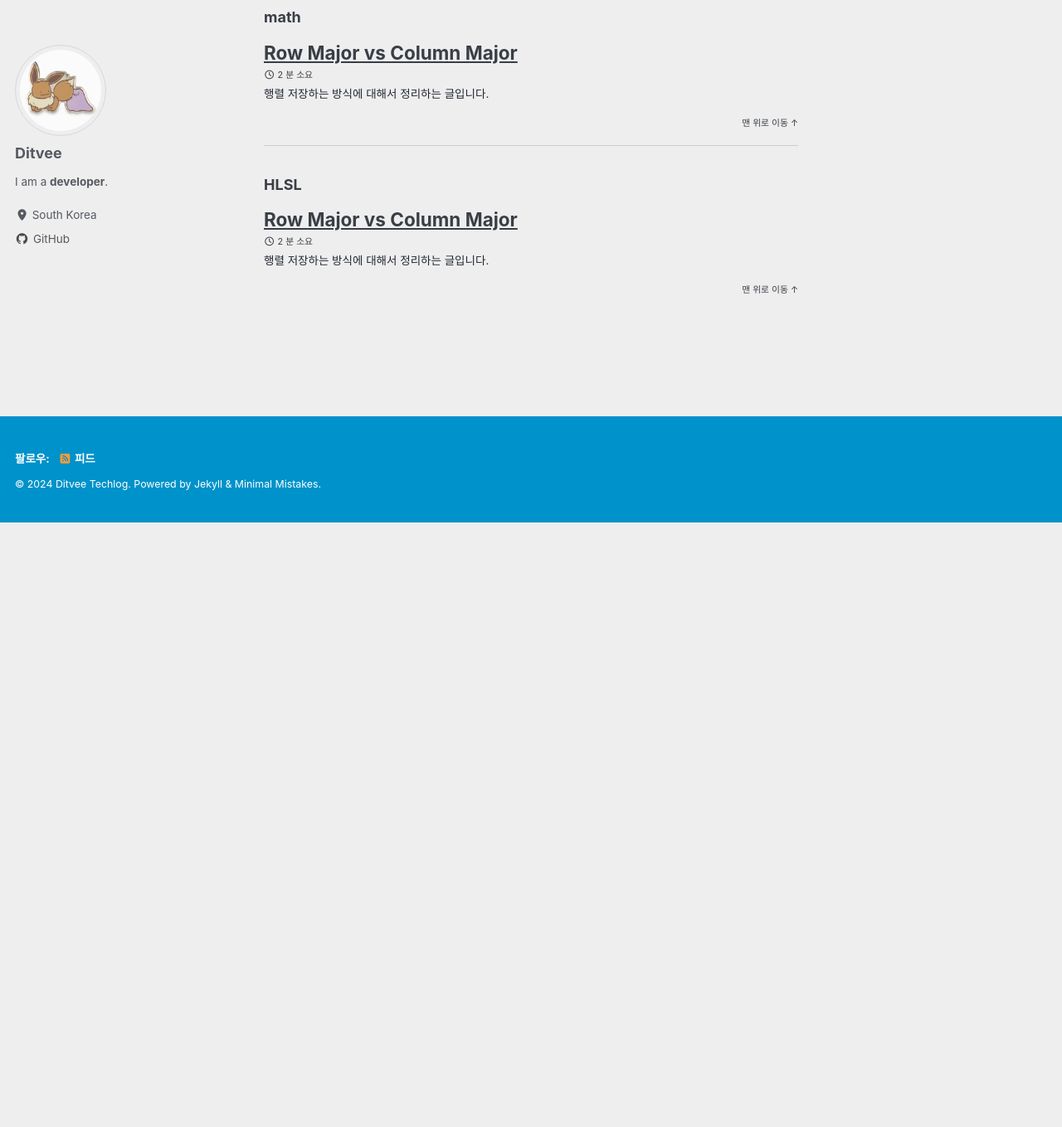
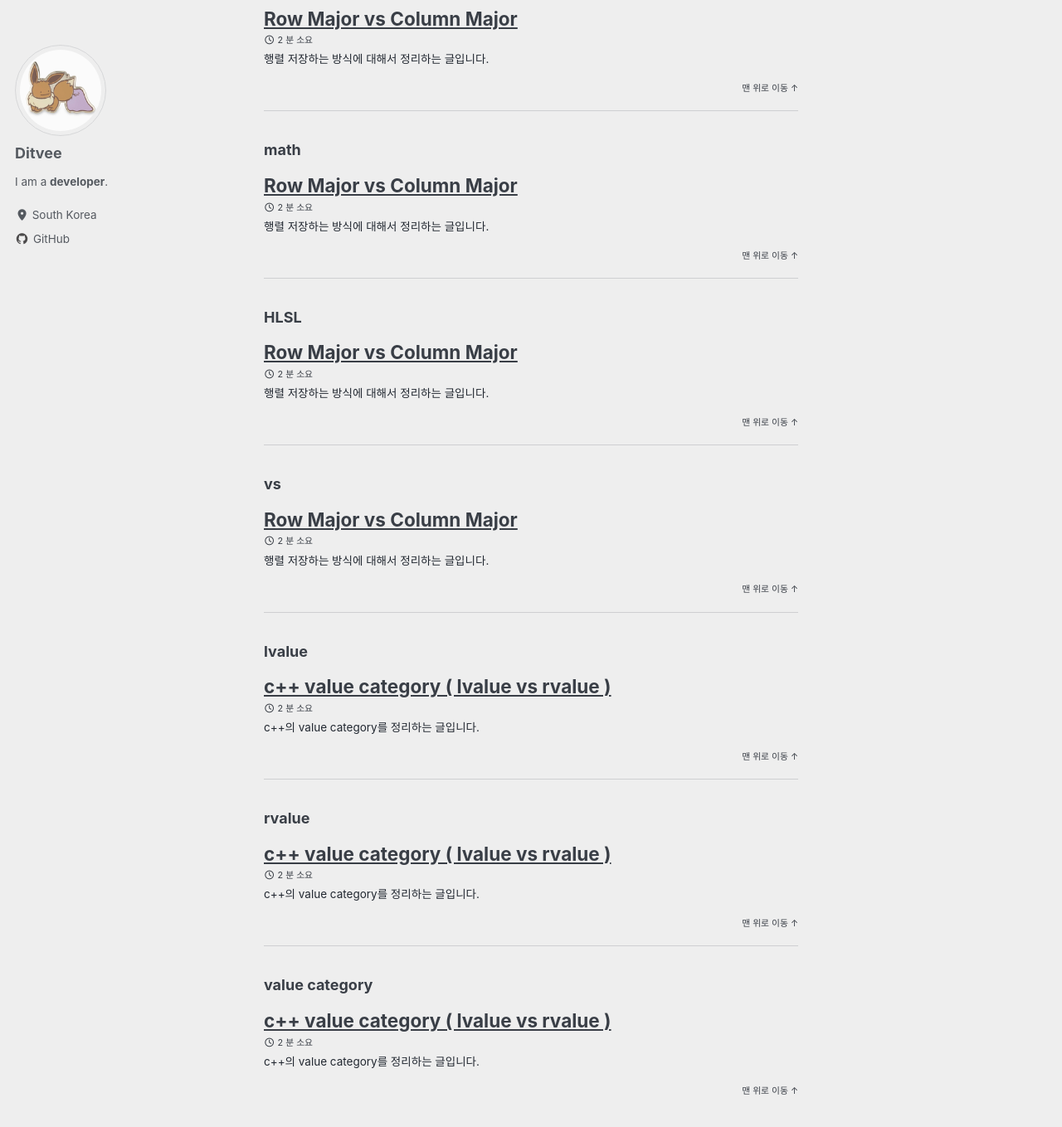
Before and after one commit to JuJinHyeong/JuJinHyeong.github.io, a Jekyll site: the page built from _pages/tag-archive.md, in a window 1280 px wide and 1400 px high, scrolled down 1987 px. Shown: the top 1359 px of the window at 83% size. Built offline with Jekyll 4.4.1, drawn with Linux system fonts in a browser that asks for light colours; cached includes are drawn as plain includes; some web fonts are replaced; before the commit the page ends 2617 px from its top, so only the background shows below that; some of the changed lines change nothing that is shown; some of the changed text lies outside the part shown.

Commit message:
add post value category

````diff
--- a/_posts/2024-05-17-Row-major-vs-Column-major.md
+++ b/_posts/2024-05-17-Row-major-vs-Column-major.md
@@ -9,6 +9,7 @@ tags:
   - directx
   - math
   - HLSL
+  - vs
 ---
 ! 틀린 내용이 있을 수 있습니다. 틀린 내용이 있다면 댓글 부탁드립니다.
 {: .notice--danger}
--- /dev/null
+++ b/_posts/2024-05-18-c++-value-category.md
@@ -0,0 +1,157 @@
+---
+layout: single
+title: "c++ value category ( lvalue vs rvalue )"
+excerpt: "c++의 value category를 정리하는 글입니다."
+categories:
+  - Back To Basics
+tags:
+  - c++
+  - lvalue
+  - rvalue
+  - value category
+---
+! 틀린 내용이 있을 수 있습니다. 틀린 내용이 있다면 댓글 부탁드립니다.
+{: .notice--danger}
+모든 테스트는 visual studio 22 에서 진행했습니다.
+{: .notice--info}
+
+## 개요
+이 글에서는 c++의 value category의 정의와 각 category의 특징과 예제에 대해서 설명한다.
+
+## lvalue와 rvalue의 정의
+### lvalue
+lvalue는 operator= 에서 왼쪽에 들어갈 수 있는 값을 말한다. 일반적으로, **메모리 위치나 참조하고, 식별자를 가지고 있는 식**를 lvalue라고 한다.
+### rvalue
+rvalue의 정의도 비슷하게 operator= 에서 오른쪽에 들어갈 수 있는 값을 말한다. 그래서 모든 lvalue는 rvalue이지만 rvalue는 lvalue일 수도 있고 아닐 수 있다.
+일반적으로는 **메모리 위치가 있고, 식별자가 없는 식**를 rvalue라고 한다.
+```cpp
+#define rvalue 42
+int lvalue;
+lvalue = rvalue;
+```
+
+## value category
+lvalue와 rvalue도 여러가지로 나뉜다. c++17 standard 에서는 아래와 같이 value의 category를 나누게 된다.
+![value-category]({{ site.url }}{{ site.baseurl }}/assets/images/value_categories.png){: .align-center}
+### glvalue ( generalized lvalue )
+식별자로 정의되는 모든 식을 뜻한다.
+```cpp
+int a = 10; // a is glvalue
+```
+
+### prvalue ( pure rvalue )
+아래의 두가지를 평가하는 식이다.
+1. built-in operator ( +, - , etc... ) 으로 계산하는 식
+2. 초기화 된 개체
+
+**특성**
+
+```cpp
+struct S {
+    S() : m{42} {}
+    S(int a) : m{a} {}
+    int m;
+};
+
+int main() {
+    int a = 1 + 3; // 1 + 3 is prvalue
+    S s = S{}; // S{} is prvalue
+}
+```
+
+### xvalue ( eXpiring value )
+glvalue 이지만 다시 사용이 가능한 value를 뜻한다.
+```cpp
+class Foo {
+    int value;
+};
+
+int main() {
+    Foo f1;
+    Foo f2 = std::move(f1); // std::move(f1) is xvalue
+}
+```
+
+### lvalue
+glvalue 중에 xvalue가 아닌 식이다.
+
+### rvalue
+prvalue거나 xvalue인 식이다.
+
+### 확인 방법
+value category 중에 어디에 포함되는지는 c++의 `decltype` 과 `true_type`, `false_type` 으로 확인이 가능하다. 아래의 코드는 expression이 어느 카테고리에 들어가는지 컴파일타임에 확인하는 코드이다.
+```cpp
+// reference: https://en.cppreference.com/w/cpp/language/value_category
+
+#include <type_traits>
+#include <utility>
+
+template <class T> struct is_prvalue : std::true_type {};
+template <class T> struct is_prvalue<T&> : std::false_type {};
+template <class T> struct is_prvalue<T&&> : std::false_type {};
+
+template <class T> struct is_lvalue : std::false_type {};
+template <class T> struct is_lvalue<T&> : std::true_type {};
+template <class T> struct is_lvalue<T&&> : std::false_type {};
+
+template <class T> struct is_xvalue : std::false_type {};
+template <class T> struct is_xvalue<T&> : std::false_type {};
+template <class T> struct is_xvalue<T&&> : std::true_type {};
+
+int main()
+{
+	int a{ 42 };
+	int& b{ a };
+	int&& r{ std::move(a) };
+
+	// Expression `42` is prvalue
+	static_assert(is_prvalue<decltype((42))>::value, "");
+
+	// Expression `a` is lvalue
+	static_assert(is_lvalue<decltype((a))>::value, "");
+
+	// Expression `b` is lvalue
+	static_assert(is_lvalue<decltype((b))>::value, "");
+
+	// Expression `std::move(a)` is xvalue
+	static_assert(is_xvalue<decltype((std::move(a)))>::value, "");
+
+	// Type of variable `r` is rvalue reference
+	static_assert(std::is_rvalue_reference<decltype(r)>::value, "");
+
+	// Type of variable `b` is lvalue reference
+	static_assert(std::is_lvalue_reference<decltype(b)>::value, "");
+
+	// Expression `r` is lvalue
+	static_assert(is_lvalue<decltype((r))>::value, "");
+}
+```
+
+## 결론
+c++ 의 **value category 는 크게 5가지 ( glvalue, prvalue, lvalue, xavlue, rvalue ) 정도로 나뉜다.** 하지만 실제로 코드를 보고 이 value가 어떤 category인지 이해하는 것은 쉽지 않아서 더 많은 예제와 많은 공부가 필요할 것으로 보인다.
+
+예를들어서
+```cpp
+#include <iostream>
+using namespace std;
+
+struct S {
+    S() : m{42} {}
+    S(int a) : m{a} {}
+    int m;
+};
+
+int main() {
+    S s = S{}; // S{} is prvalue
+    cout << (S{} = S{7}).m << endl;
+}
+```
+이러한 코드를 보자. `S{}` 는 prvalue 로 임시객체이다. 그런데 `(S{} = S{7})` 이 expression이 문제없이 돌아간다. prvalue는 대입의 왼쪽에 나올 수 없는데 왜 그런걸까? ( 이유: operator= 에서는 prvalue가 lvalue로 변경된다. 추후 왜 그런지에 대해서 포스팅하겠다. )
+
+> **여러 실제 예제들에 대해서 이해하기 위해서는 그냥 카테고리의 정의에 많은 c++ 지식이 필요할 것으로 보인다.**
+
+## 참조
+[cpp reference - value category](https://en.cppreference.com/w/cpp/language/value_category)
+[microsoft learn - value category](https://learn.microsoft.com/en-us/cpp/cpp/lvalues-and-rvalues-visual-cpp?view=msvc-170)
+[microsoft learn - lvalues and rvalues](https://learn.microsoft.com/en-us/cpp/cpp/lvalues-and-rvalues-visual-cpp?view=msvc-170)
+[microsoft learn - built-in operators](https://learn.microsoft.com/en-us/cpp/cpp/cpp-built-in-operators-precedence-and-associativity?view=msvc-170)
````
Also changed, not shown: assets/images/value_categories.png (added).
